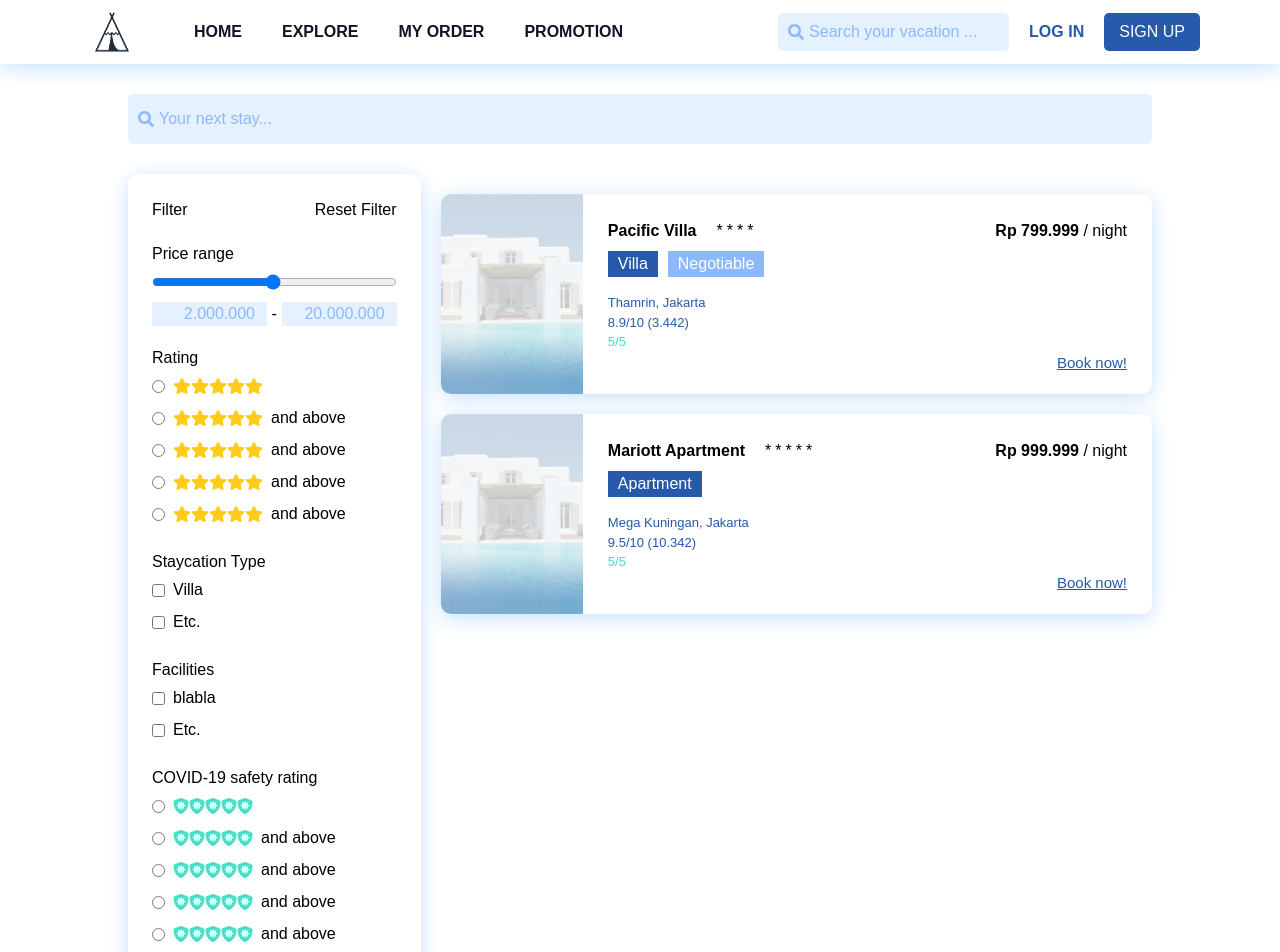
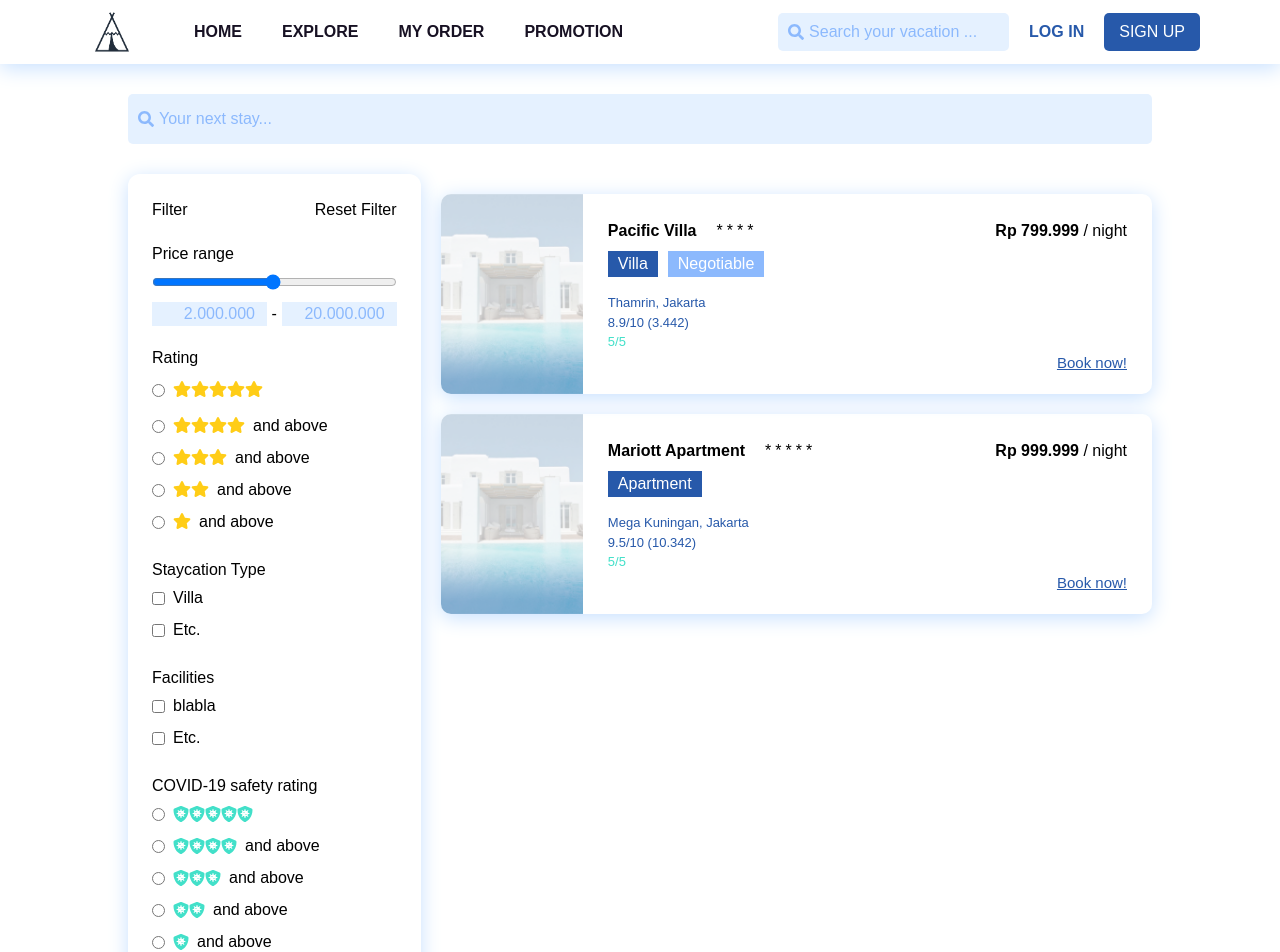
Before and after one commit to jspmarc/TechnoScape-AdAstraAbyssoque, a Vue app: page /search in a window 1280 px wide. Shown: the top 952 px of the page. Built offline with nearby package versions, Linux system fonts and the light colour scheme.

Commit message:
add search

```diff
--- a/src/components/Search/SearchSidebar.vue
+++ b/src/components/Search/SearchSidebar.vue
@@ -16,47 +16,27 @@
     <div class="flex mt-5 flex-col items-start">
       <p>Rating</p>
       <div class="flex flex-row items-center my-2">
-        <input type="radio" id="html" name="fav_language" value="HTML">
-        <font-awesome-icon icon="star" class="icon-star ml-2" />
-        <font-awesome-icon icon="star" class="icon-star" />
-        <font-awesome-icon icon="star" class="icon-star" />
-        <font-awesome-icon icon="star" class="icon-star" />
-        <font-awesome-icon icon="star" class="icon-star" />
+        <input type="radio" id="html" name="fav_language" value="HTML" class="mr-2">
+        <ReviewStars :count="5"/>
       </div>
       <div class="flex flex-row items-center my-1">
-        <input type="radio" id="html" name="fav_language" value="HTML">
-        <font-awesome-icon icon="star" class="icon-star ml-2" />
-        <font-awesome-icon icon="star" class="icon-star" />
-        <font-awesome-icon icon="star" class="icon-star" />
-        <font-awesome-icon icon="star" class="icon-star" />
-        <font-awesome-icon icon="star" class="icon-star" />
+        <input type="radio" id="html" name="fav_language" value="HTML" class="mr-2">
+        <ReviewStars :count="4"/>
         <p class="ml-2">and above</p>
       </div>
       <div class="flex flex-row items-center my-1">
-        <input type="radio" id="html" name="fav_language" value="HTML">
-        <font-awesome-icon icon="star" class="icon-star ml-2" />
-        <font-awesome-icon icon="star" class="icon-star" />
-        <font-awesome-icon icon="star" class="icon-star" />
-        <font-awesome-icon icon="star" class="icon-star" />
-        <font-awesome-icon icon="star" class="icon-star" />
+        <input type="radio" id="html" name="fav_language" value="HTML" class="mr-2">
+        <ReviewStars :count="3"/>
         <p class="ml-2">and above</p>
       </div>
       <div class="flex flex-row items-center my-1">
-        <input type="radio" id="html" name="fav_language" value="HTML">
-        <font-awesome-icon icon="star" class="icon-star ml-2" />
-        <font-awesome-icon icon="star" class="icon-star" />
-        <font-awesome-icon icon="star" class="icon-star" />
-        <font-awesome-icon icon="star" class="icon-star" />
-        <font-awesome-icon icon="star" class="icon-star" />
+        <input type="radio" id="html" name="fav_language" value="HTML" class="mr-2">
+        <ReviewStars :count="2"/>
         <p class="ml-2">and above</p>
       </div>
       <div class="flex flex-row items-center my-1">
-        <input type="radio" id="html" name="fav_language" value="HTML">
-        <font-awesome-icon icon="star" class="icon-star ml-2" />
-        <font-awesome-icon icon="star" class="icon-star" />
-        <font-awesome-icon icon="star" class="icon-star" />
-        <font-awesome-icon icon="star" class="icon-star" />
-        <font-awesome-icon icon="star" class="icon-star" />
+        <input type="radio" id="html" name="fav_language" value="HTML" class="mr-2">
+        <ReviewStars :count="1"/>
         <p class="ml-2">and above</p>
       </div>
     </div>
@@ -98,14 +78,11 @@
         <font-awesome-icon icon="shield-virus" class="icon-virus" />
         <font-awesome-icon icon="shield-virus" class="icon-virus" />
         <font-awesome-icon icon="shield-virus" class="icon-virus" />
-        <font-awesome-icon icon="shield-virus" class="icon-virus" />
         <p class="ml-2">and above</p>
       </div>
       <div class="flex flex-row items-center my-1">
         <input type="radio" id="html" name="fav_language" value="HTML">
         <font-awesome-icon icon="shield-virus" class="icon-virus ml-2" />
-        <font-awesome-icon icon="shield-virus" class="icon-virus" />
-        <font-awesome-icon icon="shield-virus" class="icon-virus" />
         <font-awesome-icon icon="shield-virus" class="icon-virus" />
         <font-awesome-icon icon="shield-virus" class="icon-virus" />
         <p class="ml-2">and above</p>
@@ -114,18 +91,11 @@
         <input type="radio" id="html" name="fav_language" value="HTML">
         <font-awesome-icon icon="shield-virus" class="icon-virus ml-2" />
         <font-awesome-icon icon="shield-virus" class="icon-virus" />
-        <font-awesome-icon icon="shield-virus" class="icon-virus" />
-        <font-awesome-icon icon="shield-virus" class="icon-virus" />
-        <font-awesome-icon icon="shield-virus" class="icon-virus" />
         <p class="ml-2">and above</p>
       </div>
       <div class="flex flex-row items-center my-1">
         <input type="radio" id="html" name="fav_language" value="HTML">
         <font-awesome-icon icon="shield-virus" class="icon-virus ml-2" />
-        <font-awesome-icon icon="shield-virus" class="icon-virus" />
-        <font-awesome-icon icon="shield-virus" class="icon-virus" />
-        <font-awesome-icon icon="shield-virus" class="icon-virus" />
-        <font-awesome-icon icon="shield-virus" class="icon-virus" />
         <p class="ml-2">and above</p>
       </div>
       <div class="flex flex-row items-center my-2">
@@ -137,7 +107,12 @@
 </template>
 
 <script>
-export default {};
+import ReviewStars from "../ReviewStars.vue";
+export default {
+  components: {
+    ReviewStars,
+  },
+}
 </script>
 
 <style scoped lang="scss">
```
